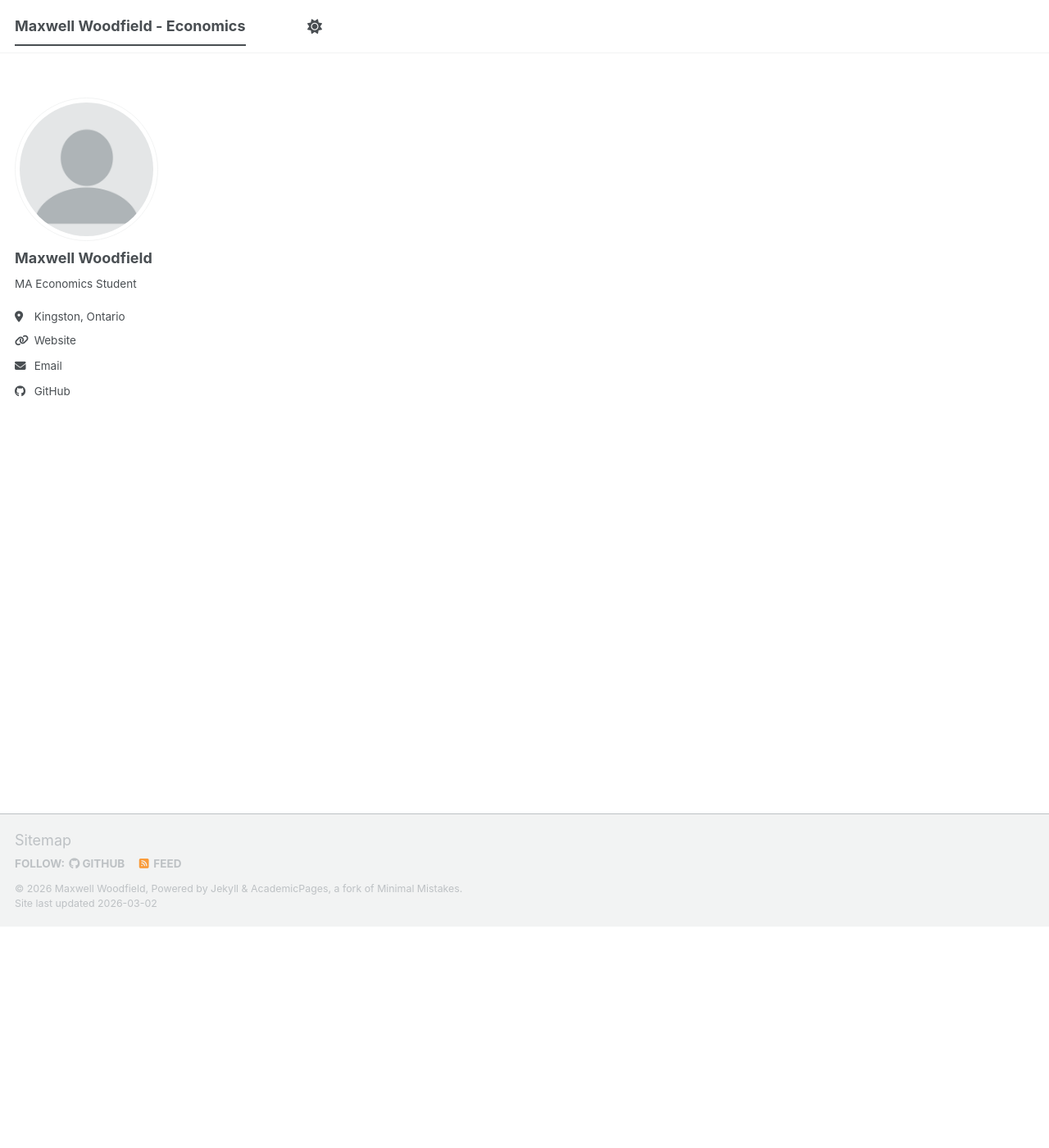
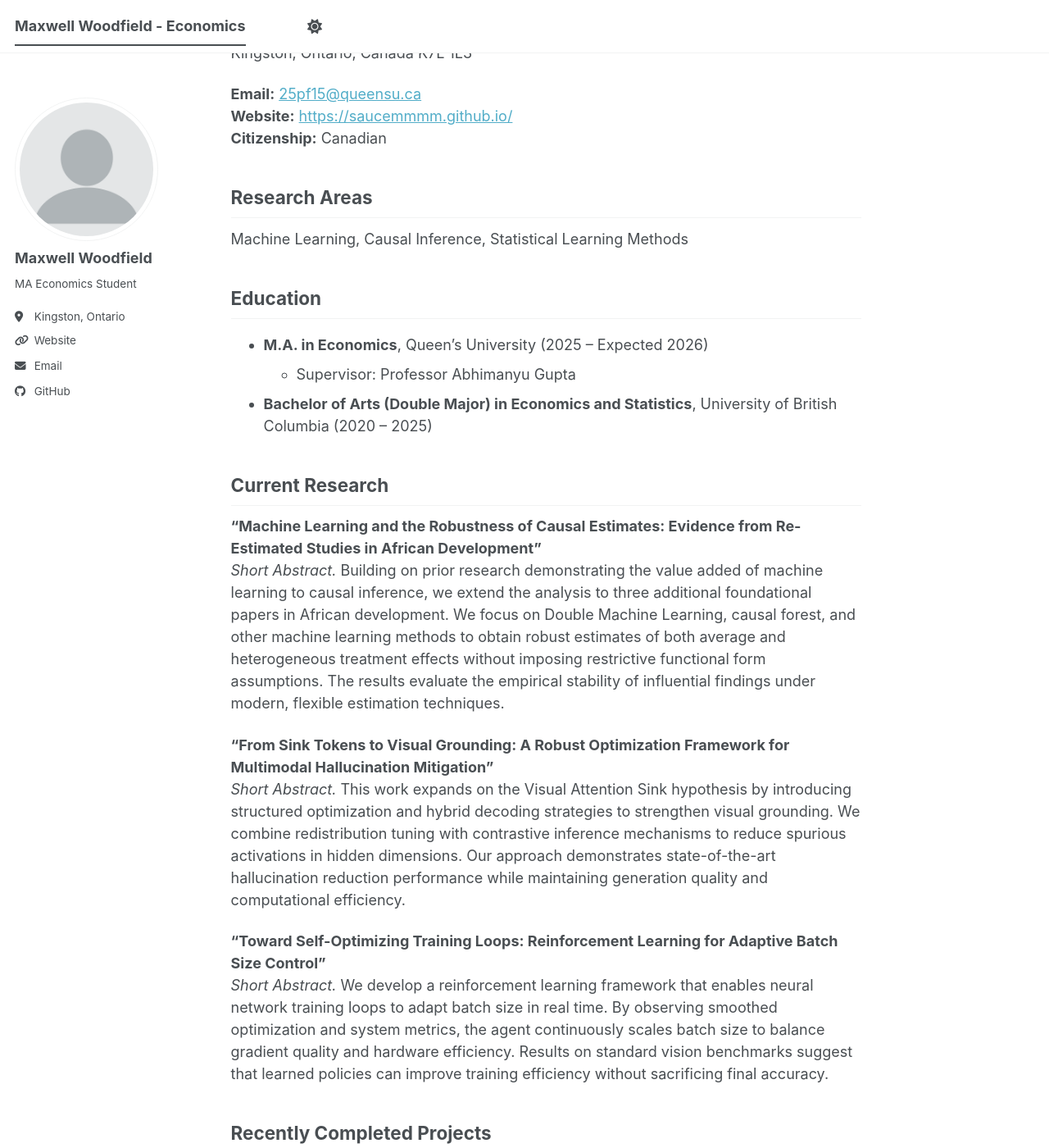
Before and after one commit to saucemmmm/saucemmmm.github.io, a Jekyll site: the page built from _pages/about.md, in a window 1280 px wide and 1400 px high, scrolled down 270 px. Shown: the whole window at 82% size. Built offline with Jekyll 4.4.1, drawn with Linux system fonts in a browser that asks for light colours; a script bundle is joined from its source files by our own code; library files that are not in the unit come from our copies; some of the changed text lies outside the part shown.

Commit message:
Enhance about page with personal and research details
Added detailed contact information, research areas, education, current research, recently completed projects, work experience, and programming skills sections to the about page.

```diff
--- a/_pages/about.md
+++ b/_pages/about.md
@@ -7,7 +7,53 @@ redirect_from:
   - /about.html
 ---
 
-Hello and welcome to my personal website!
+## Contact Information
+**Department of Economics, Queen’s University**
+19 Scott St
+Kingston, Ontario, Canada K7L 1L3
 
+**Email:** [25pf15@queensu.ca](mailto:25pf15@queensu.ca)
+**Website:** [https://saucemmmm.github.io/](https://saucemmmm.github.io/)
+**Citizenship:** Canadian
 
-Email: **25pf15@queensu.ca**
+## Research Areas
+Machine Learning, Causal Inference, Statistical Learning Methods
+
+## Education
+* **M.A. in Economics**, Queen’s University (2025 -- Expected 2026)
+  * Supervisor: Professor Abhimanyu Gupta
+* **Bachelor of Arts (Double Major) in Economics and Statistics**, University of British Columbia (2020 -- 2025)
+
+## Current Research
+**“Machine Learning and the Robustness of Causal Estimates: Evidence from Re-Estimated Studies in African Development”**
+*Short Abstract.* Building on prior research demonstrating the value added of machine learning to causal inference, we extend the analysis to three additional foundational papers in African development. We focus on Double Machine Learning, causal forest, and other machine learning methods to obtain robust estimates of both average and heterogeneous treatment effects without imposing restrictive functional form assumptions. The results evaluate the empirical stability of influential findings under modern, flexible estimation techniques.
+
+**“From Sink Tokens to Visual Grounding: A Robust Optimization Framework for Multimodal Hallucination Mitigation”**
+*Short Abstract.* This work expands on the Visual Attention Sink hypothesis by introducing structured optimization and hybrid decoding strategies to strengthen visual grounding. We combine redistribution tuning with contrastive inference mechanisms to reduce spurious activations in hidden dimensions. Our approach demonstrates state-of-the-art hallucination reduction performance while maintaining generation quality and computational efficiency.
+
+**“Toward Self-Optimizing Training Loops: Reinforcement Learning for Adaptive Batch Size Control”**
+*Short Abstract.* We develop a reinforcement learning framework that enables neural network training loops to adapt batch size in real time. By observing smoothed optimization and system metrics, the agent continuously scales batch size to balance gradient quality and hardware efficiency. Results on standard vision benchmarks suggest that learned policies can improve training efficiency without sacrificing final accuracy.
+
+## Recently Completed Projects
+**"Loan Approval Classification: A Comparative Study of Machine Learning Models"**
+*Short Abstract.* This study delves into predictive modeling for automated loan approval classification, using applicant financial and demographic data. Multiple models were built and compared (Regression, Ensemble methods, Neural Networks), with pipelines incorporating feature engineering, outlier removal, one-hot encoding, SMOTE-based class balancing, and randomized hyperparameter search. Data pre-processing, visualization, precision tuning, and model comparison were also used to identify the results from each model.
+
+**"A project proposal: CBDC Resilience and Real Economic Behavior: Causal Evidence from the DCash Shutdown"**
+*Short Abstract.* This project evaluates how a prolonged CBDC outage affects economic activity and user confidence in digital public money. Using transaction-level and merchant-level data from the DCash platform, the empirical strategy exploits exposure heterogeneity and outage timing to identify causal impacts via Difference-in-Differences and instrumental variable methods. The study also applies Double Machine Learning to estimate heterogeneous treatment effects, providing policy-relevant evidence on CBDC reliability, adoption sustainability, and systemic risk.
+
+## Work Experience
+**Chapman Learning Commons - UBC**
+
+* **Project Assistant Leader** (2024 -- 2025)
+  * Redesigned our public website, optimizing user traction, implementing accessibility practices to enhance usability, and improving navigation efficiency.
+  * Monitored and analyzed social media analytics to identify trends, optimizing content strategies to enhance user interactions and increase student-driven projects' visibility.
+  * Led a team of 15 student staff, providing training, project oversight, and feedback on content development.
+
+* **Project Assistant** (2023 -- 2024)
+  * Designed and facilitated high-quality digital educational content, including leading workshops, producing video guides, and creating social media posts, to enhance student learning.
+  * Developed a comprehensive guide for Project Assistants by analyzing a dataset of 10,000+ student inquiries, identifying key trends, and prioritizing critical topics to enhance service efficiency and improve student learning support.
+
+## Programming Skills
+* **Matrix and Statistical Languages:** Python, R, Stata
+* **Version Control and IDE:** VS Code, GitHub, Git, RStudio, Google Colab
+* **Typesetting and Presentation:** $\LaTeX$, Prism, Microsoft Office Suite
```
